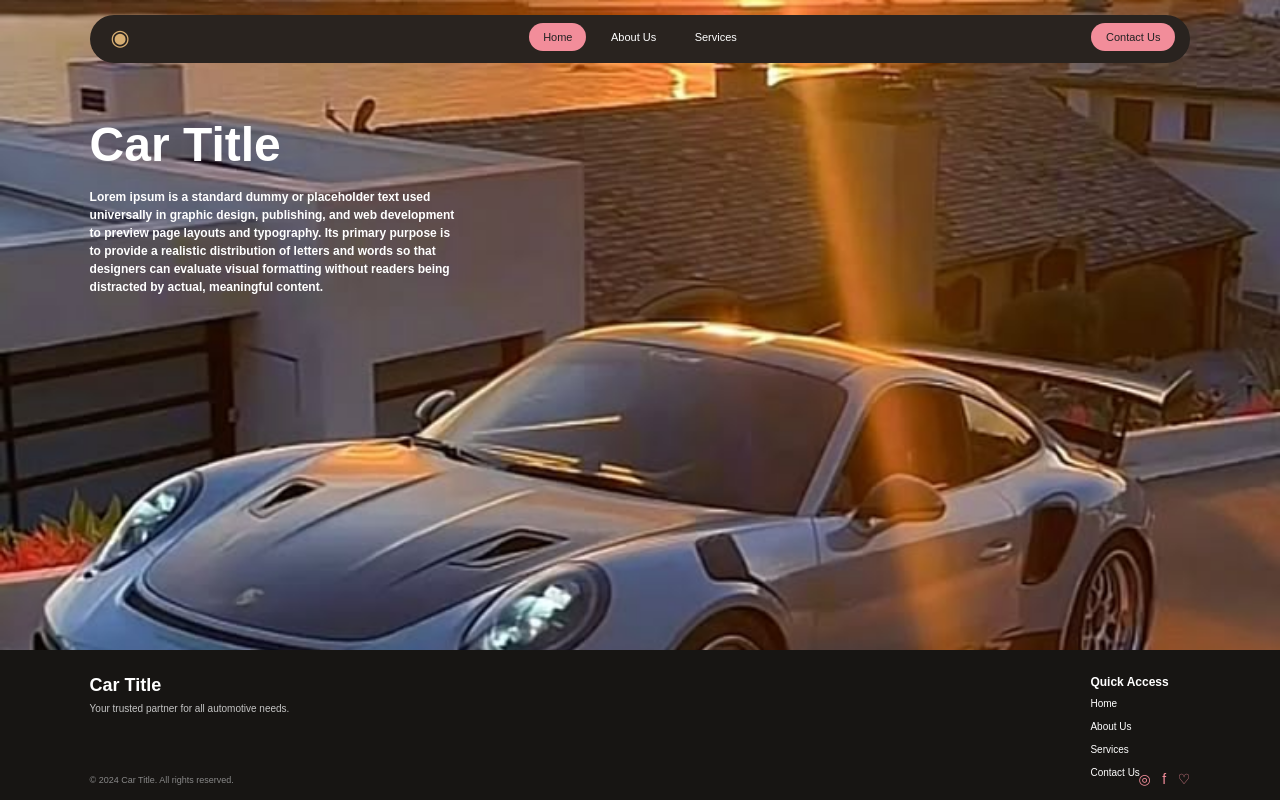
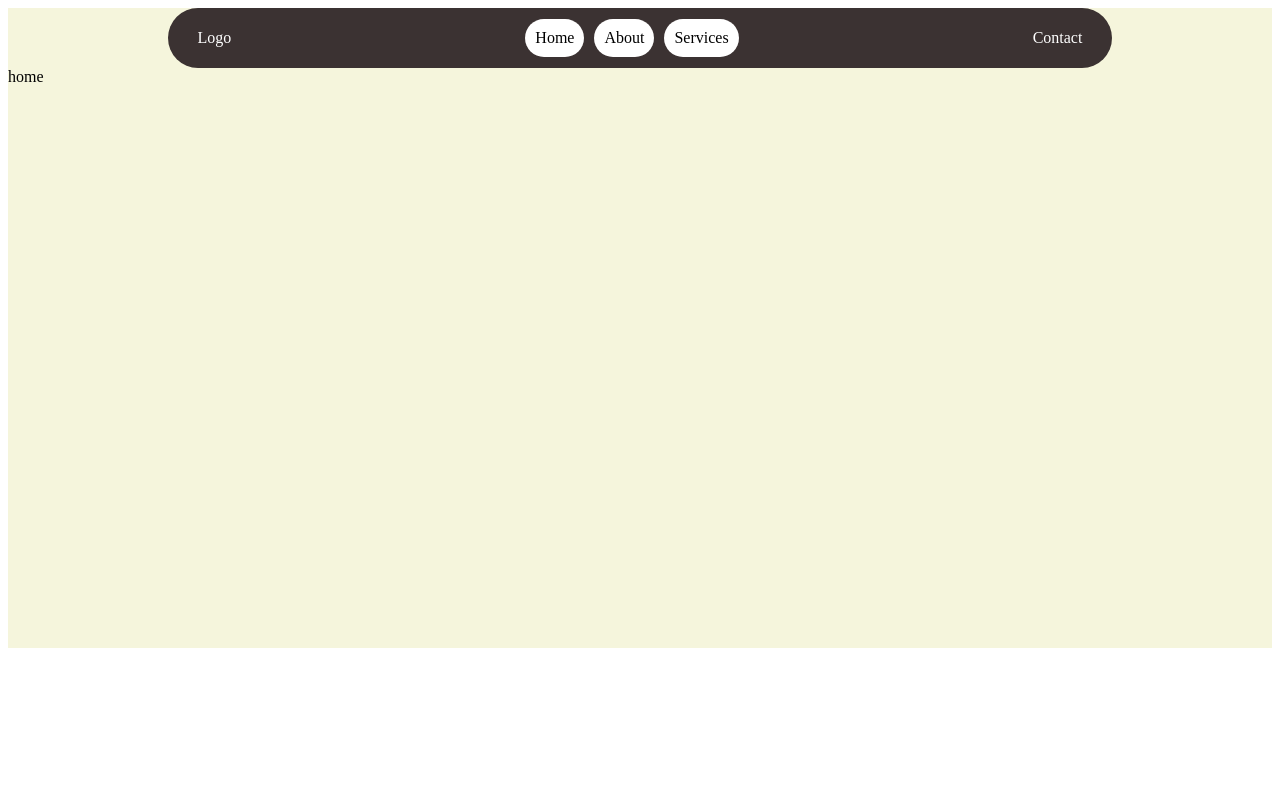
Before and after one commit to layba12-cmd/CSS-HTML, a plain HTML site: page index.html in a window 1280 px wide. Drawn offline with Linux system fonts and the light colour scheme.

Commit message:
Add files via upload

```diff
--- a/index.html
+++ b/index.html
@@ -1,57 +1,31 @@
 <!DOCTYPE html>
-<html>
+<html lang="en">
 <head>
-    <title>Car Title</title>
+    <meta charset="UTF-8">
+    <meta name="viewport" content="width=device-width, initial-scale=1.0">
+    <title>Document</title>
     <link rel="stylesheet" href="style.css">
 </head>
 <body>
-<div class="page">
-    <div class="navbar">
-        <div class="logo">
-            ◉
+    <div class="main">
+        <div class="nav-top">
+       <div class="nav">
+        <a href="#home">Logo</a>
+        <div class="menu">
+            <a href="#home" class="home">Home</a>
+        <a href="#about" class="about">About</a>
+        <a href="#services" class="services">Services</a>
         </div>
-        <div class="menu">
-            <a href="#" class="active">Home</a>
-            <a href="#">About Us</a>
-            <a href="#">Services</a>
-        </div>
-        <a href="#" class="contact">Contact Us</a>
+        <a href="#Contact us">Contact</a>
+       </div>
+       </div>
+       <section id="home">home</section>
+       <section id="about"></section>
+       <section id="services"></section>
+       <section id="contect"></section>
+
+
+
     </div>
-    <div class="content">
-        <h1>Car Title</h1>
-        <p>
-            Lorem ipsum is a standard dummy or placeholder text
-            used universally in graphic design, publishing, and web
-            development to preview page layouts and typography. Its
-            primary purpose is to provide a realistic distribution of
-            letters and words so that designers can evaluate visual
-            formatting without readers being distracted by actual,
-            meaningful content.
-        </p>
-    </div>
-    <div class="footer">
-        <div class="footer-left">
-            <h2>Car Title</h2>
-            <p>
-                Your trusted partner for all automotive needs.
-            </p>
-        </div>
-        <div class="quick">
-            <h3>Quick Access</h3>
-            <ul>
-                <li><a href="#">Home</a></li>
-                <li><a href="#">About Us</a></li>
-                <li><a href="#">Services</a></li>
-                <li><a href="#">Contact Us</a></li>
-            </ul>
-        </div>
-        <p class="copyright">
-            © 2024 Car Title. All rights reserved.
-        </p>
-        <div class="social">
-            ◎ &nbsp; f &nbsp; ♡
-        </div>
-    </div>
-</div>
 </body>
 </html>
--- a/style.css
+++ b/style.css
@@ -1,188 +1,69 @@
-* {
-    box-sizing: border-box;
+.main{
+    height: 80vh;
+    background-color: beige;
+}
+.nav{
+    background-color: rgb(59, 50, 50);
+    color: white;
+    height: 60px;
+    display: flex;
+    justify-content: space-between;
+    align-items: center;
+    width: 70%;
+        border-radius: 40px;
+    padding-right: 30px;
+    padding-left: 30px;
+}
+.nav-top{
+        display: flex;
+    justify-content: center;
+
 }
 
-body {
-    margin: 0;
-    padding: 0;
-    background-color: #222;
-    font-family: Arial, sans-serif;
+/*  */
+.menu{
+    display: flex;
+    column-gap:10px;
 }
-.page {
-    width: 100%;
-    height: 100vh;
-    min-height: 650px;
+.home{
+    padding: 10px;
+    border-radius: 30px;
+    background-color: white;
+    color: black;
+}
+.about{
+    padding: 10px;
+    border-radius: 30px;
+    background-color: white;
+    color: black;
+}
+.services{
+    background-color: white;
+    padding: 10px;
+    border-radius: 30px;
+    color: black;
+}
+.home:hover{
+    background-color: red;
+}
+.home:active{
+    background-color: rgb(255, 251, 0);
+}
+.about:hover{
+    background-color: red;
+}
+.about:active{
+    background-color: rgb(255, 251, 0);
+}
+.services:hover{
+    background-color: red;
+}
+.services:active{
+    background-color: rgb(255, 251, 0);
+}
 
-    position: relative;
-    overflow: hidden;
-
-    background-image: url("./car-background.jpg");
-    background-size: cover;
-    background-position: center;
-}
-.navbar {
-    position: absolute;
-    top: 15px;
-    left: 7%;
-    width: 86%;
-    height: 48px;
-    background-color: #29231f;
-    border-radius: 25px;
-    padding: 8px;
-    z-index: 2;
-}
-.logo {
-    float: left;
-    width: 45px;
-    height: 30px;
-    color: #d7ae72;
-    text-align: center;
-    font-size: 22px;
-    line-height: 30px;
-}
-.menu {
-    width: 320px;
-    margin: auto;
-    text-align: center;
-}
-.menu a {
-    display: inline-block;
-    padding: 8px 14px;
-    margin: 0 3px;
+a{
     color: white;
     text-decoration: none;
-    font-size: 11px;
-    border-radius: 18px;
+
 }
-.menu .active {
-    background-color: #f28d9a;
-    color: #222;
-}
-.menu a:hover {
-    background-color: #f28d9a;
-    color: #222;
-}
-.contact {
-    position: absolute;
-    top: 8px;
-    right: 15px;
-    padding: 8px 15px;
-    background-color: #f28d9a;
-    color: #222;
-    border-radius: 18px;
-    text-decoration: none;
-    font-size: 11px;
-}
-.content {
-    position: absolute;
-    top: 15%;
-    left: 7%;
-    width: 370px;
-    color: white;
-}
-.content h1 {
-    margin: 0 0 18px 0;
-    font-size: 48px;
-    line-height: 50px;
-}
-.content p {
-    margin: 0;
-    font-size: 12px;
-    line-height: 18px;
-    font-weight: bold;
-}
-.footer {
-    position: absolute;
-    bottom: 0;
-    left: 0;
-    width: 100%;
-    height: 150px;
-    background-color: #171513;
-    color: white;
-    padding: 25px 7%;
-}
-.footer-left {
-    float: left;
-    width: 70%;
-}
-.footer-left h2 {
-    margin: 0 0 7px 0;
-    font-size: 18px;
-}
-.footer-left p {
-    margin: 0;
-    color: #c5c5c5;
-    font-size: 10px;
-}
-.quick {
-    position: absolute;
-    top: 25px;
-    right: 7%;
-    width: 100px;
-}
-.quick h3 {
-    margin: 0 0 4px 0;
-    font-size: 12px;
-}
-.quick ul {
-    margin: 0;
-    padding: 0;
-    list-style-type: none;
-}
-.quick li {
-    margin-bottom: 5px;
-}
-.quick a {
-    color: white;
-    text-decoration: none;
-    font-size: 10px;
-}
-.quick a:hover {
-    color: #f28d9a;
-}
-.copyright {
-    position: absolute;
-    left: 7%;
-    bottom: 15px;
-    margin: 0;
-    color: #888;
-    font-size: 9px;
-}
-.social {
-    position: absolute;
-
-    right: 7%;
-    bottom: 13px;
-
-    color: #f28d9a;
-
-    font-size: 14px;
-}
-@media screen and (max-width: 700px) {
-
-    .menu {
-        width: 250px;
-    }
-
-    .menu a {
-        padding: 7px 8px;
-    }
-
-    .content {
-        left: 7%;
-        width: 45%;
-    }
-
-    .content h1 {
-        font-size: 35px;
-    }
-
-    .content p {
-        font-size: 10px;
-        line-height: 14px;
-    }
-
-    .footer {
-        height: 135px;
-    }
-}
```
